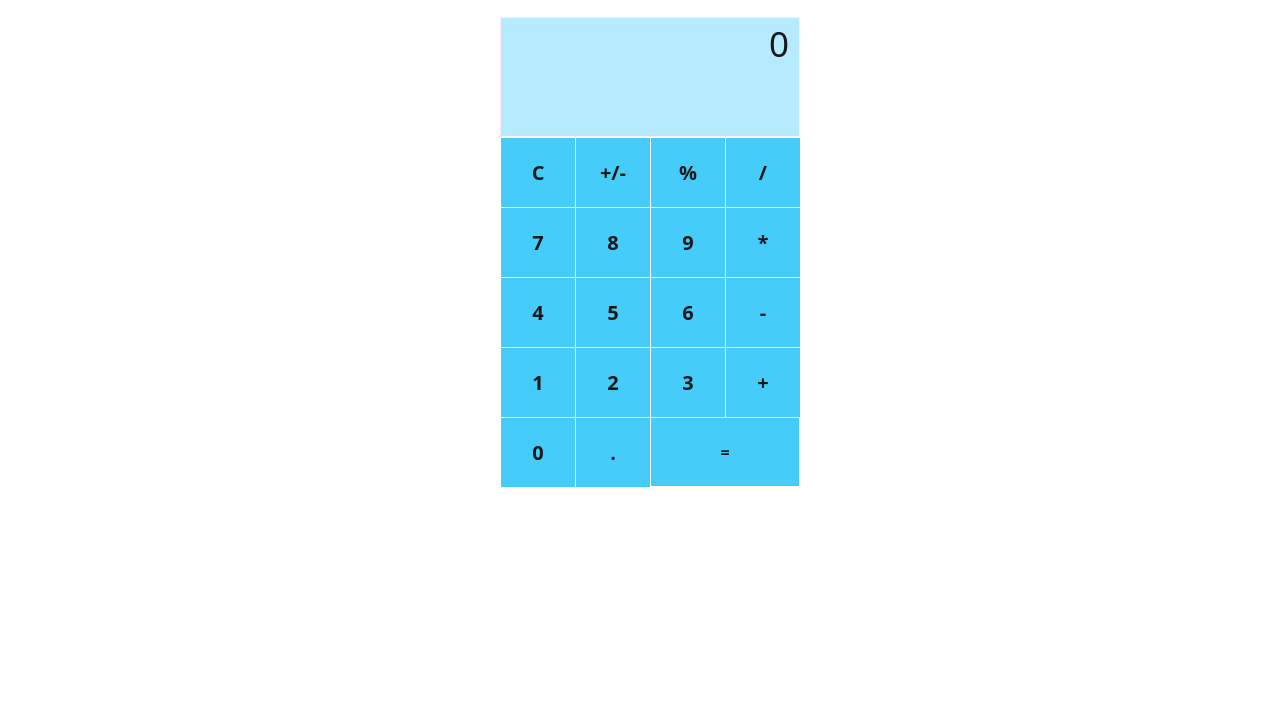
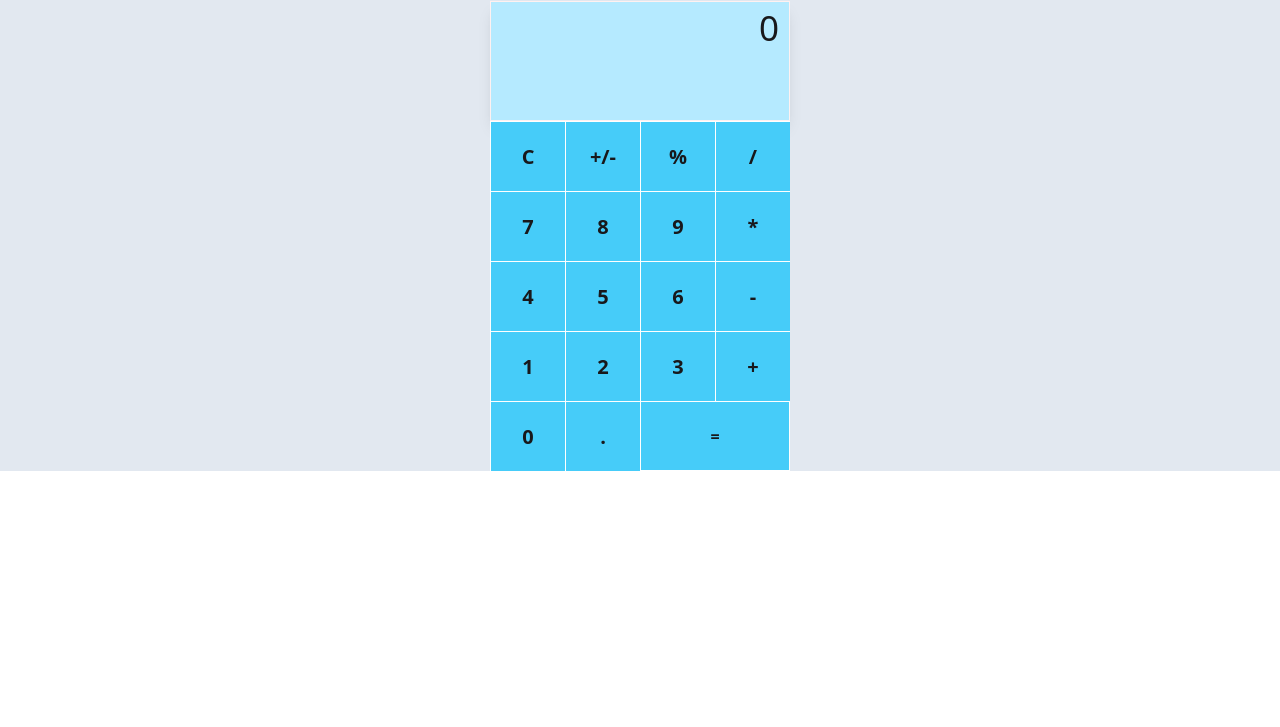
Before and after one commit to Nahinbinteazad/Calculator, a plain HTML site: page index.html in a window 1280 px wide. Shown: the part 73-800 px from the top of the page. Drawn offline with nearby package versions, Linux system fonts and the light colour scheme.

Commit message:
second commit

```diff
--- a/index.html
+++ b/index.html
@@ -9,7 +9,9 @@
 </head>
 <style>
 
-
+   *{
+    margin: 0px;
+   }
     .box {
             width: 300px;
             height:120px;
@@ -17,7 +19,7 @@
             border: 1px solid rgb(255, 241, 241);
             font-weight: 400;
             margin-top: 20px;
-            margin-left: 20px;
+
             text-align: right;
             padding-right: 10px;
             font-size: 35px;
@@ -40,14 +42,14 @@
 </style>
 <body>
 
-    <div class=" flex flex-col items-center mt-2">
+<div class=" flex flex-col items-center mt-2 bg-slate-200 ">
         <h1 class="font-semibold text-[36px] mb-2">Simple Calculator
         </h1>
-        <div id="result" class="box col-span-full">0
+        <div id="result" class="box col-span-full shadow-lg">0
         </div>
         <div>
             <div class="ml-[20px] flex list-none">
-                <li class="box1 border-white border-l-1 border-t-1" onclick="clearDis()">C</li>
+                <li class="box1 border-white border-l-1 border-t-1 " onclick="clearDis()">C</li>
                 <li class="box1 border-white border-l-1 border-t-1" onclick="CalValue('+/-')">+/-</li>
                 <li class="box1 border-white border-l-1 border-t-1" onclick="CalValue('%')">%</li>
                 <li class="box1 border-white border-l-1 border-t-1" onclick="CalValue('/')">/</li>
```
